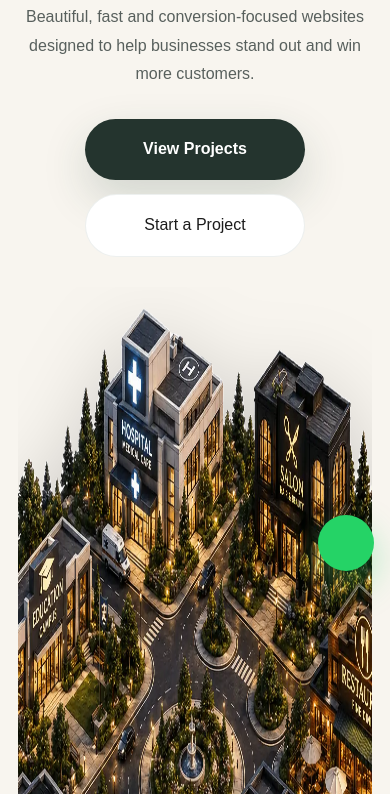
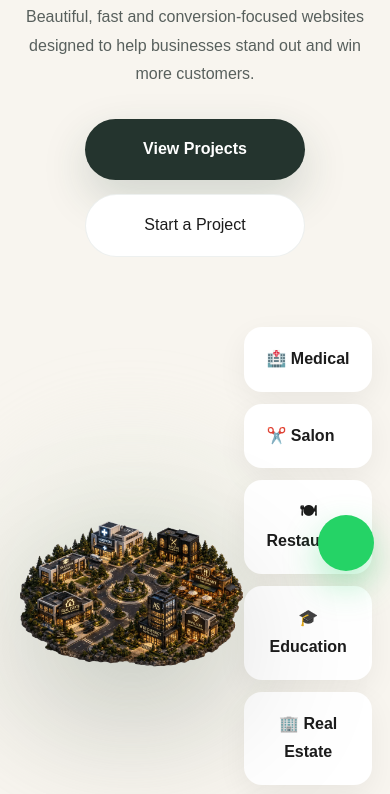
Before and after one commit to Aish026/Website-portfolio, a website built with Vite: page index.html in a window 390 px wide. Shown: the part 257-1051 px from the top of the page. Built offline with nearby package versions, Linux system fonts and the light colour scheme; some icons are missing.

Commit message:
Update responsive.css

```diff
--- a/src/styles/responsive.css
+++ b/src/styles/responsive.css
@@ -112,7 +112,7 @@ margin:auto;
 
 padding:120px 20px 60px;
 
-gap:30px;
+gap:40px;
 
 }
 
@@ -157,41 +157,31 @@ padding:16px 28px;
 
 .hero-right{
 
-width:100%;
+justify-content:center;
 
-display:flex;
-
-flex-direction:column;
-
-align-items:center;
+margin-top:0;
 
 }
 
 .district-wrapper{
 
-width:100%;
+max-width:520px;
 
-max-width:100%;
-
-display:flex;
-
-justify-content:center;
-
-overflow:visible;
+margin:auto;
 
 }
 
 .district-city{
 
-width:125%;
+width:100%;
 
-max-width:none;
+max-width:100%;
+
+height:auto;
 
 transform:none;
 
 animation:none;
-
-filter:drop-shadow(0 20px 40px rgba(0,0,0,.18));
 
 }
 
@@ -232,39 +222,27 @@ justify-content:center;
 
 .hero-right{
 
-width:100%;
-
-display:flex;
-
-flex-direction:column;
-
-align-items:center;
+justify-content:center;
 
 }
 
 .district-wrapper{
 
-width:100%;
+max-width:360px;
 
-max-width:100%;
-
-overflow:hidden;
-
-display:flex;
-
-justify-content:center;
+margin:auto;
 
 }
 
 .district-city{
 
-width:145%;
+width:100%;
 
-max-width:none;
+max-width:100%;
+
+height:auto;
 
 transform:none;
-
-margin-left:0;
 
 animation:none;
 
```
